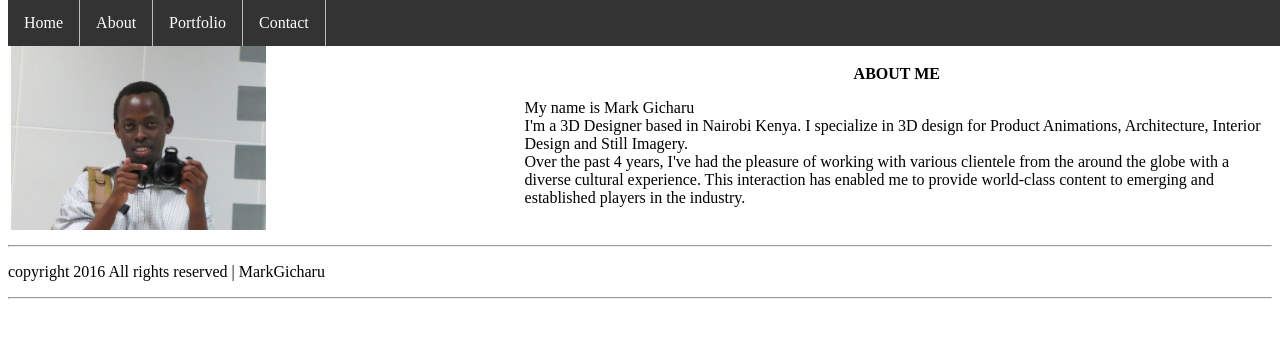
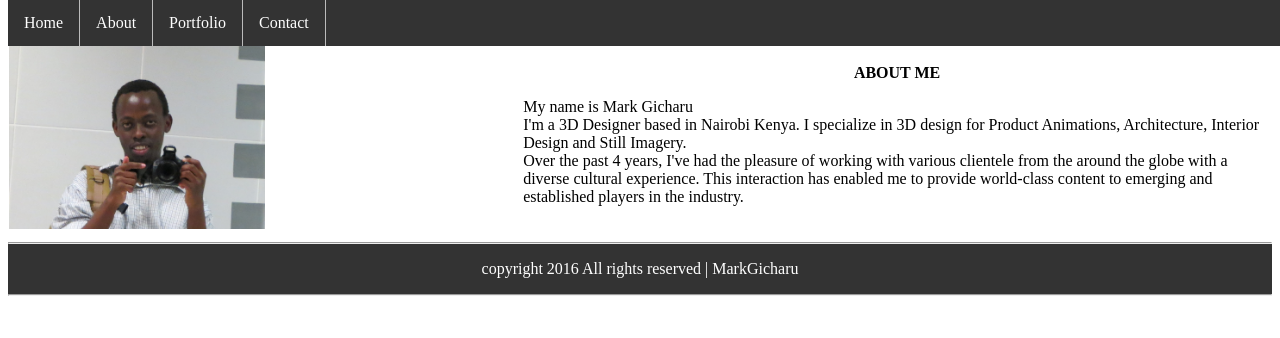
Before and after one commit to markgicharu/Profile, a plain HTML site: page index.html in a window 1280 px wide. Drawn offline with Linux system fonts and the light colour scheme.

Commit message:
Update StyleSheet.css

```diff
--- a/StyleSheet.css
+++ b/StyleSheet.css
@@ -1,21 +1,23 @@
 
-body {
-}
-.rightBar{
-    background-color: rgba(187, 238, 233, 0.15);
-}
-.leftBar {
-    grid-column-align: center;
+.home{
+    border-collapse: separate;
+    border-spacing: 0px;
 
 }
 .gap{
     height: 10px;
     clear: both;
 }
+/*this configures the footerbox*/
 .footer{
-    vertical-align: middle;
+    alignment-adjust: middle;
+    color: white;
+    background-color: #333;
 }
-
+/*this configures the footerBox text*/
+#pfooter{
+    text-align: center;
+}
 /*this configures all title text*/
 .title{
     text-align: center;
@@ -35,6 +37,7 @@ ul{
 li{
     float: left;
     border-right: 1px solid #bbb;
+    cursor: pointer;
 }
 /*this styles the menulinks*/
 li a {
```
